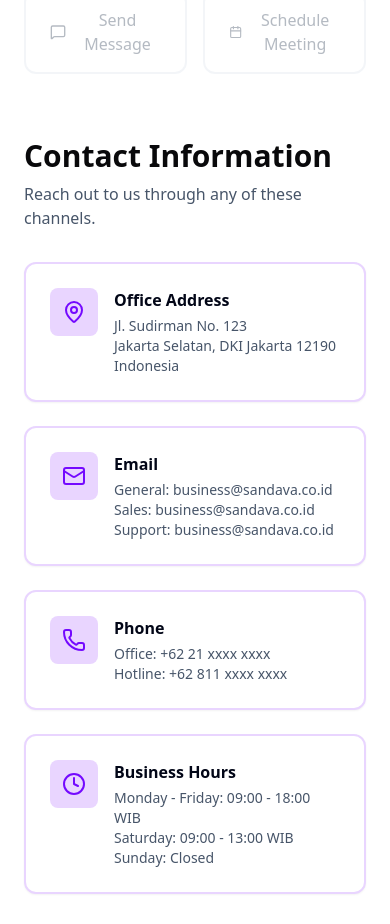
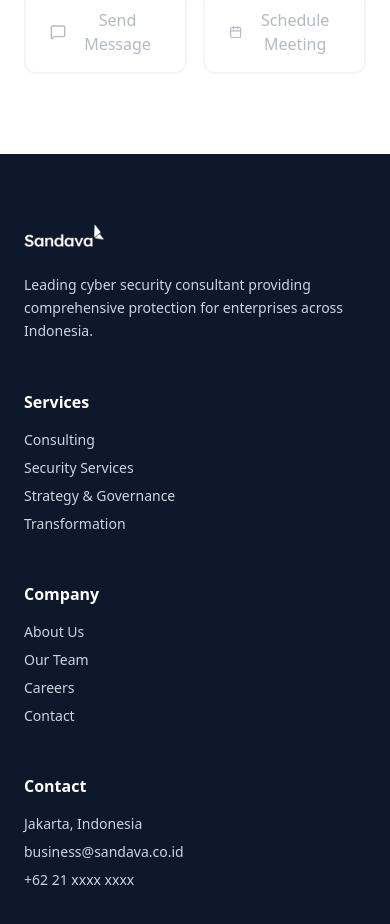
Before and after one commit to gempurbayu/sandava-web, a Next.js app: page /contact in a window 390 px wide. Shown: the part 1040-1964 px from the top of the page. Built offline with nearby package versions, Linux system fonts and the light colour scheme.

Commit message:
refactor: Replace JIH logo PNG with JPEG format on homepage and adjust contact page layout for improved responsiveness; remove unused contact information section.

```diff
--- a/src/app/contact/page.tsx
+++ b/src/app/contact/page.tsx
@@ -51,7 +51,7 @@ export default function ContactPage() {
       {/* Contact Section */}
       <section className="py-20 bg-white">
         <div className="container mx-auto px-6">
-          <div className="grid lg:grid-cols-2 gap-16 max-w-6xl mx-auto">
+          <div className="grid lg:grid-cols-1 gap-16 max-w-2xl mx-auto">
             {/* Contact Form */}
             <div>
               <h2 className="text-3xl font-bold mb-2">How can we help you?</h2>
@@ -276,99 +276,6 @@ export default function ContactPage() {
               </form>
             </div>
 
-
-            {/* Contact Info */}
-            <div className="space-y-8">
-              <div>
-                <h2 className="text-3xl font-bold mb-2">Contact Information</h2>
-                <p className="text-slate-600">
-                  Reach out to us through any of these channels.
-                </p>
-              </div>
-
-              <div className="space-y-6">
-                <Card className="border-2 border-brand-100 hover:border-brand-300 transition-colors">
-                  <CardContent className="p-6 flex items-start gap-4">
-                    <div className="w-12 h-12 bg-brand-100 rounded-lg flex items-center justify-center flex-shrink-0">
-                      <MapPin className="w-6 h-6 text-brand-600" />
-                    </div>
-                    <div>
-                      <h3 className="font-bold mb-1">Office Address</h3>
-                      <p className="text-slate-600 text-sm">
-                        Jl. Sudirman No. 123<br />
-                        Jakarta Selatan, DKI Jakarta 12190<br />
-                        Indonesia
-                      </p>
-                    </div>
-                  </CardContent>
-                </Card>
-
-                <Card className="border-2 border-brand-100 hover:border-brand-300 transition-colors">
-                  <CardContent className="p-6 flex items-start gap-4">
-                    <div className="w-12 h-12 bg-brand-100 rounded-lg flex items-center justify-center flex-shrink-0">
-                      <Mail className="w-6 h-6 text-brand-600" />
-                    </div>
-                    <div>
-                      <h3 className="font-bold mb-1">Email</h3>
-                      <p className="text-slate-600 text-sm">
-                        General: business@sandava.co.id<br />
-                        Sales: business@sandava.co.id<br />
-                        Support: business@sandava.co.id
-                      </p>
-                    </div>
-                  </CardContent>
-                </Card>
-
-                <Card className="border-2 border-brand-100 hover:border-brand-300 transition-colors">
-                  <CardContent className="p-6 flex items-start gap-4">
-                    <div className="w-12 h-12 bg-brand-100 rounded-lg flex items-center justify-center flex-shrink-0">
-                      <Phone className="w-6 h-6 text-brand-600" />
-                    </div>
-                    <div>
-                      <h3 className="font-bold mb-1">Phone</h3>
-                      <p className="text-slate-600 text-sm">
-                        Office: +62 21 xxxx xxxx<br />
-                        Hotline: +62 811 xxxx xxxx
-                      </p>
-                    </div>
-                  </CardContent>
-                </Card>
-
-                <Card className="border-2 border-brand-100 hover:border-brand-300 transition-colors">
-                  <CardContent className="p-6 flex items-start gap-4">
-                    <div className="w-12 h-12 bg-brand-100 rounded-lg flex items-center justify-center flex-shrink-0">
-                      <Clock className="w-6 h-6 text-brand-600" />
-                    </div>
-                    <div>
-                      <h3 className="font-bold mb-1">Business Hours</h3>
-                      <p className="text-slate-600 text-sm">
-                        Monday - Friday: 09:00 - 18:00 WIB<br />
-                        Saturday: 09:00 - 13:00 WIB<br />
-                        Sunday: Closed
-                      </p>
-                    </div>
-                  </CardContent>
-                </Card>
-              </div>
-
-              {/* Emergency Support */}
-              <div className="bg-brand-50 border border-brand-200 rounded-xl p-6">
-                <div className="flex items-start gap-4">
-                  <div className="w-12 h-12 bg-brand-600 rounded-lg flex items-center justify-center flex-shrink-0">
-                    <Shield className="w-6 h-6 text-white" />
-                  </div>
-                  <div>
-                    <h3 className="font-bold text-brand-900 mb-1">24/7 Security Incident Response</h3>
-                    <p className="text-brand-700 text-sm mb-3">
-                      Experiencing a security breach? Our incident response team is available around the clock.
-                    </p>
-                    <p className="font-bold text-brand-600">
-                      Emergency Hotline: +62 811 xxxx xxxx
-                    </p>
-                  </div>
-                </div>
-              </div>
-            </div>
           </div>
         </div>
       </section>
--- a/src/app/page.tsx
+++ b/src/app/page.tsx
@@ -24,7 +24,7 @@ export default function Home() {
     { src: "/clients/logo-the-energy.png", alt: "The Energy" },
     { src: "/clients/logo-imeco.png", alt: "Imeco" },
     { src: "/clients/logo-sinarmas-sekuritas.png", alt: "Sinarmas Sekuritas" },
-    { src: "/clients/logo-jih.png", alt: "JIH" },
+    { src: "/clients/logo-jih.jpeg", alt: "JIH" },
     { src: "/clients/logo-sorik-marapi.png", alt: "Sorik Marapi Geothermal" },
     { src: "/clients/logo-unair.png", alt: "Unair" },
     { src: "/clients/logo-uny.png", alt: "UNY" },
```
Also changed, not shown: public/clients/logo-jih.jpeg (added), public/clients/logo-jih.png (deleted).
